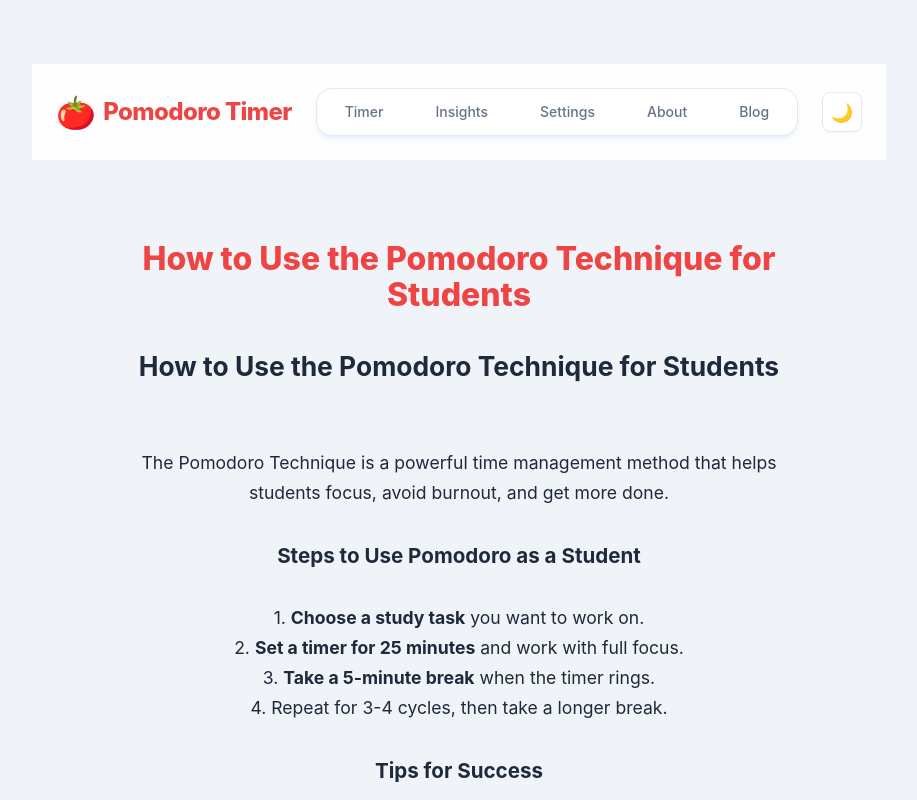
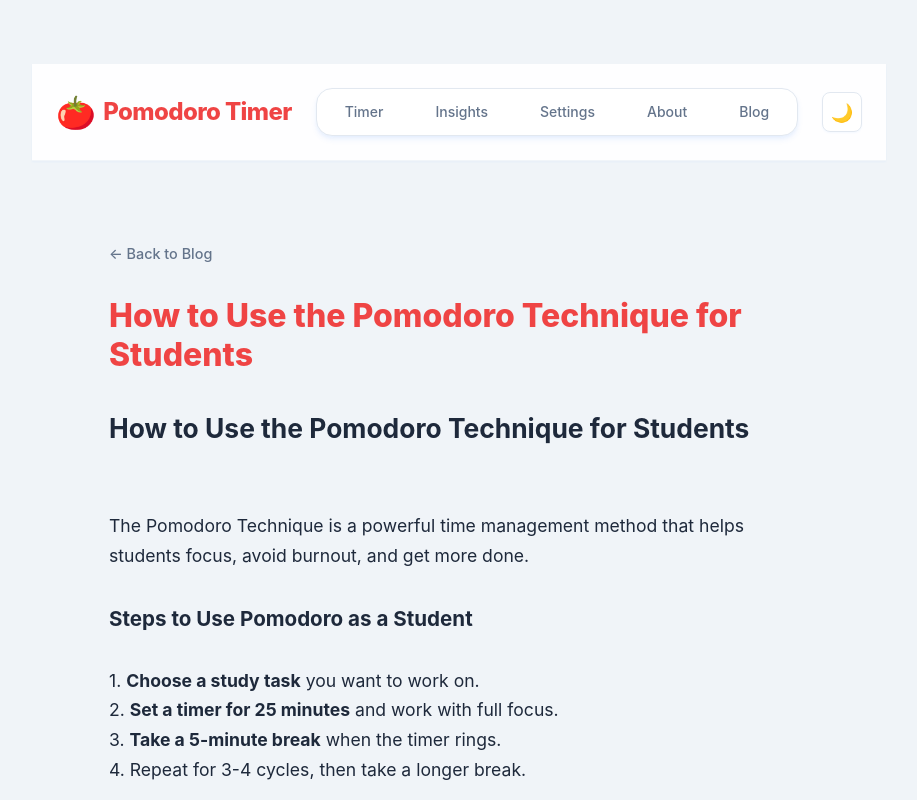
Before and after one commit to AUsfy/pomodeepfocus, a Vue app: page /blog/how-to-use-pomodoro-for-students in a window 1280 px wide. Shown: the top 800 px of the page, without its empty margins (181-1098 px from the left). Built offline with nearby package versions, Linux system fonts and the light colour scheme.

Commit message:
Left-align bloc section

```diff
--- a/src/components/blog/BlogList.vue
+++ b/src/components/blog/BlogList.vue
@@ -28,6 +28,7 @@ onMounted(() => {
   max-width: 700px;
   margin: 0 auto;
   padding: 2rem 0;
+  text-align: left;
 }
 .blog-title {
   font-size: 2rem;
@@ -45,10 +46,12 @@ onMounted(() => {
   margin-bottom: 2.5rem;
   border-bottom: 1px solid var(--border);
   padding-bottom: 1.5rem;
+  text-align: left;
 }
 .blog-post-link {
   text-decoration: none;
   color: var(--text-primary);
+  display: block;
 }
 .blog-post-link:hover .post-title {
   color: var(--primary-color);
@@ -58,10 +61,13 @@ onMounted(() => {
   font-size: 1.25rem;
   font-weight: 700;
   margin: 0 0 0.5rem 0;
+  text-align: left;
 }
 .post-excerpt {
   color: var(--text-secondary);
   font-size: 1rem;
   margin: 0;
+  text-align: left;
+  line-height: 1.6;
 }
 </style>
--- a/src/components/blog/BlogPost.vue
+++ b/src/components/blog/BlogPost.vue
@@ -1,11 +1,15 @@
 <template>
   <section v-if="post" class="blog-post">
+    <router-link to="/blog" class="back-link">← Back to Blog</router-link>
     <article>
       <h1 class="post-title">{{ post.title }}</h1>
       <div class="post-content" v-html="renderedContent"></div>
     </article>
   </section>
-  <div v-else class="not-found">Blog post not found.</div>
+  <div v-else class="not-found">
+    <p>Blog post not found.</p>
+    <router-link to="/blog" class="back-link">← Back to Blog</router-link>
+  </div>
 </template>
 
 <script setup>
@@ -53,17 +57,69 @@ onMounted(() => {
   max-width: 700px;
   margin: 0 auto;
   padding: 2rem 0;
+  text-align: left;
+}
+.back-link {
+  display: inline-flex;
+  align-items: center;
+  color: var(--text-secondary);
+  text-decoration: none;
+  font-size: 0.9rem;
+  margin-bottom: 2rem;
+  transition: color 0.2s ease;
+}
+.back-link:hover {
+  color: var(--primary-color);
+  text-decoration: underline;
 }
 .post-title {
   font-size: 2rem;
   font-weight: 800;
   margin-bottom: 2rem;
   color: var(--primary-color);
+  text-align: left;
+  line-height: 1.2;
 }
 .post-content {
   color: var(--text-primary);
   font-size: 1.1rem;
   line-height: 1.7;
+  text-align: left;
+}
+.post-content h2 {
+  font-size: 1.5rem;
+  font-weight: 700;
+  margin: 2rem 0 1rem 0;
+  color: var(--text-primary);
+  text-align: left;
+}
+.post-content h3 {
+  font-size: 1.25rem;
+  font-weight: 600;
+  margin: 1.5rem 0 0.5rem 0;
+  color: var(--text-primary);
+  text-align: left;
+}
+.post-content p {
+  margin-bottom: 1rem;
+  text-align: left;
+}
+.post-content ul,
+.post-content ol {
+  margin-bottom: 1rem;
+  padding-left: 1.5rem;
+  text-align: left;
+}
+.post-content li {
+  margin-bottom: 0.25rem;
+  text-align: left;
+}
+.post-content strong {
+  font-weight: 600;
+  color: var(--text-primary);
+}
+.post-content em {
+  font-style: italic;
 }
 .not-found {
   text-align: center;
```
